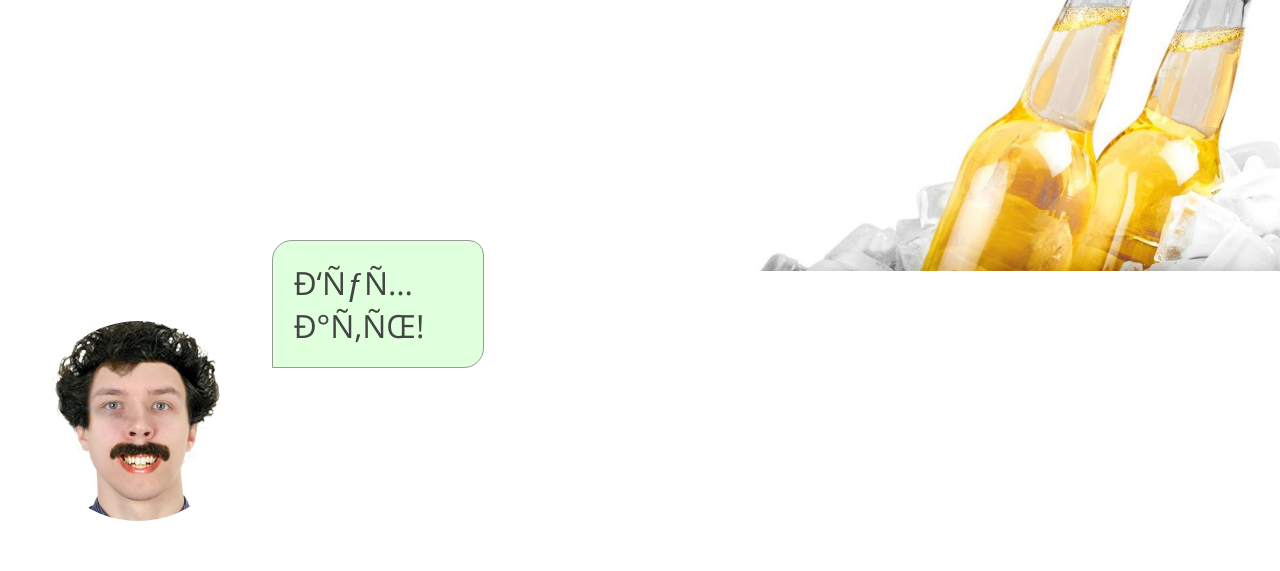
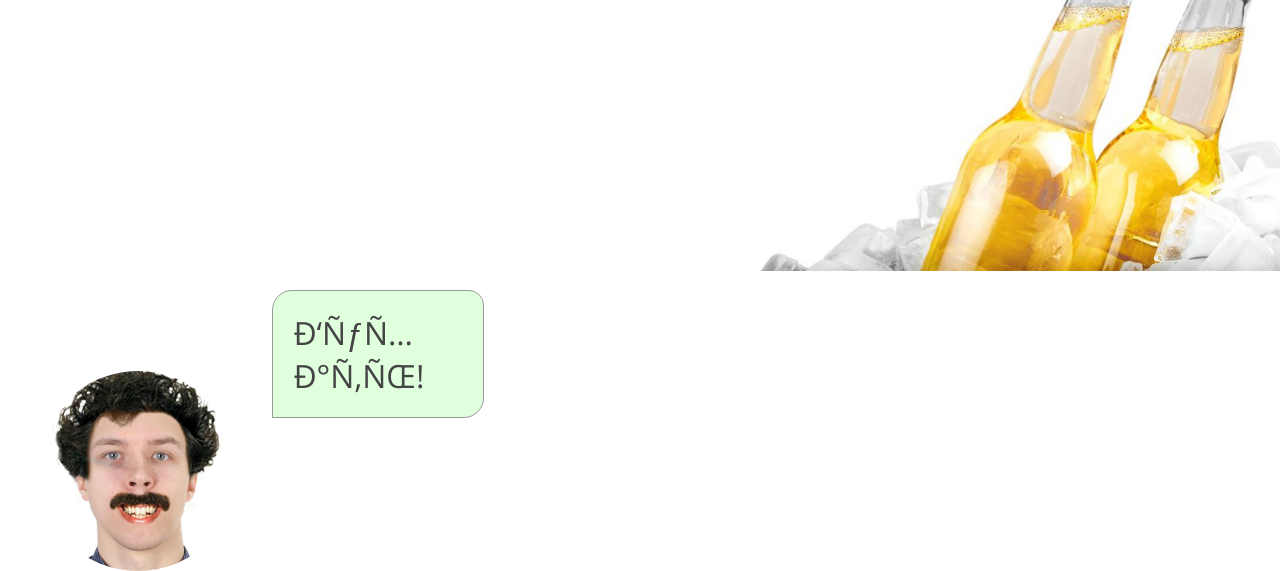
Before and after one commit to pogo4/alcotimer, a PHP site: page / in a window 1280 px wide. Shown: the part 529-1100 px from the top of the page. Before the commit the page ends 1050 px from the top, so only its background shows below. Run offline with PHP 8.4, Linux system fonts and the light colour scheme.

Commit message:
Update index.css

```diff
--- a/index.css
+++ b/index.css
@@ -41,7 +41,7 @@
 #tas{
   display: block;
   position: absolute;
-  bottom: -250px;
+  bottom: -300px;
   height: 200px;
   width: 200px;
   background-image: url(2.jpg);
@@ -61,4 +61,5 @@
   border-radius: 20px 15px 20px 0px;
   background: #dfffdd;
   margin-top: -81px;
+  transition: display 0.5s ease 1s;
 }
```
